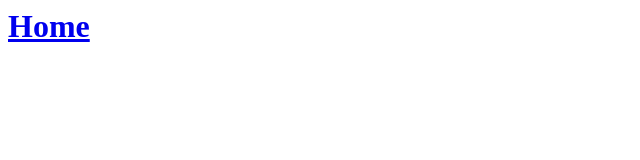
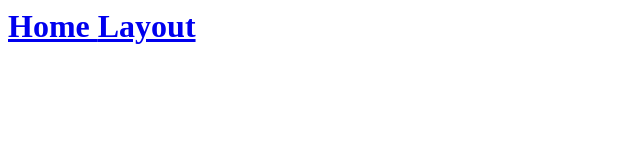
Before and after one commit to nilaayues/nilaayuefitasari.github.io, a plain HTML site: page index.html in a window 1280 px wide. Shown: the whole page, without its empty margins (0-640 px from the left). Drawn offline with Linux system fonts and the light colour scheme.

Commit message:
Update index.html

```diff
--- a/index.html
+++ b/index.html
@@ -5,5 +5,6 @@
 <body>
   <h1 nilaayu </hi>
   <a href="index.html"> Home </a>
+  <a href="layout.html"> Layout </a>
 </body>
 </html>
```
